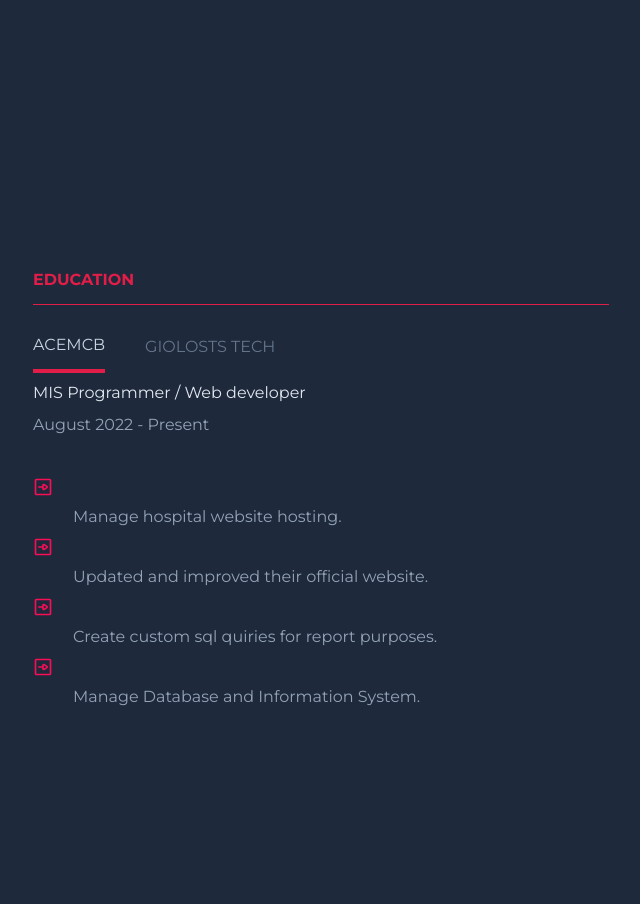
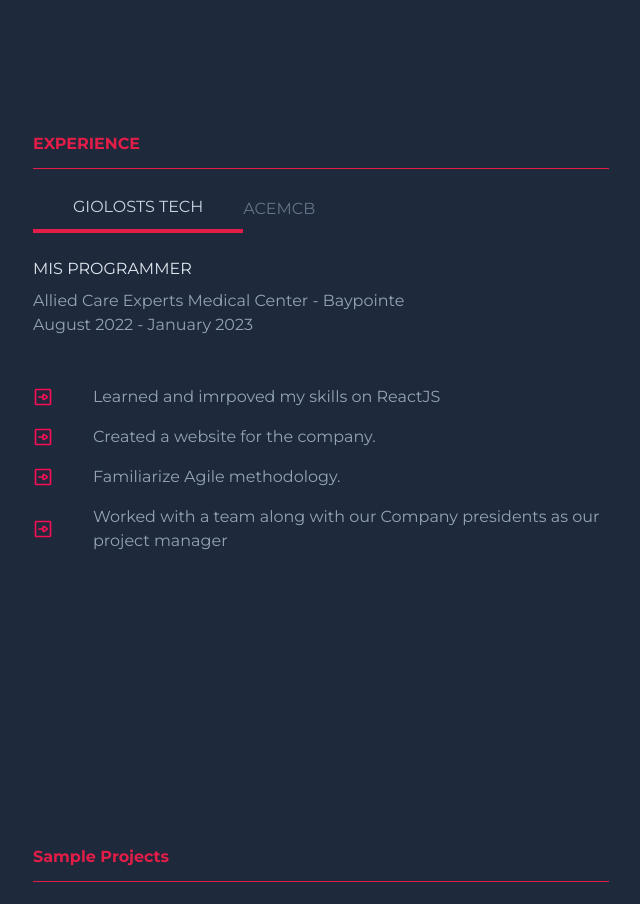
Before and after one commit to Manalabe-Patrick/patrick-manalabe-portfolio, a React (Create React App) app: page / in a window 1280 px wide. Shown: the part 3100-4004 px from the top of the page, without its empty margins (319-959 px from the left). Before the commit the page ends 3849 px from the top, so only its background shows below. Built offline with nearby package versions, Linux system fonts and the light colour scheme.

Commit message:
experience section  can now change details

```diff
--- a/src/App.css
+++ b/src/App.css
@@ -39,7 +39,7 @@ h1, ul, li, button, p{
 .fade-in {
     opacity: 0;
     transform: translateY(20%);
-    transition: opacity 0.5s ease-in-out, transform 0.5s ease-in-out;
+    transition: opacity .5s ease-in-out, transform .5s ease-in-out;
 }
 
 .fade-in.visible {
--- a/src/App.js
+++ b/src/App.js
@@ -6,14 +6,13 @@ import facebook from "./Assets/images/icon_facebook.svg";
 import link from "./Assets/images/icon_link.svg";
 import insta from "./Assets/images/icon_insta.svg";
 import github from "./Assets/images/icon_github.svg";
-import arrow from "./Assets/images/icon_arrow.svg";
 
 //components
 import Navbar from "./Components/Navbar";
-import Skills from "./Components/Skills";
 import AboutMe from "./Components/AboutMe";
 import MySkills from "./Components/MySkills";
-
+import Experience from "./Components/Experience";
+import Projects from "./Components/Projects";
 function App() {
   return (
     <div className="App">
@@ -29,42 +28,8 @@ function App() {
         />
 
         <MySkills />
-
-        <section className="pt-25 pt-1/2 p-8 md:px-24 pt-60 xl:w-3/5 xl:m-auto lg:w-full">
-          <h1 className="text-bmd py-3 text-rose-600 font-bold md:text-base">
-            EDUCATION
-          </h1>
-          <hr className="border-rose-600 py-2" />
-
-          <div className="flex">
-            <button className="text-slate-300 py-3 border-b-4 border-rose-600">
-              ACEMCB
-            </button>
-            <button className="text-slate-500 px-10 ">GIOLOSTS TECH</button>
-          </div>
-
-          <div>
-            <p className="text-slate-200 text-md  py-2 md:text-base">
-              MIS Programmer / Web developer
-            </p>
-            <p className="text-slate-400 text-xs md:text-base pb-10">
-              August 2022 - Present
-            </p>
-            <Skills icon={arrow} text="Manage hospital website hosting." />
-            <Skills
-              icon={arrow}
-              text="Updated and improved their official website."
-            />
-            <Skills
-              icon={arrow}
-              text="Create custom sql quiries for report purposes."
-            />
-            <Skills
-              icon={arrow}
-              text="Manage Database and Information System."
-            />
-          </div>
-        </section>
+        <Experience />
+        <Projects />
       </div>
     </div>
   );
--- /dev/null
+++ b/src/Components/Experience.jsx
@@ -0,0 +1,88 @@
+import React from "react";
+import { useState } from "react";
+import arrow from "../Assets/images/icon_arrow.svg";
+import Skills from "./Skills";
+
+const Experience = () => {
+  const baypointe = [
+    "Manage hospital website hosting.",
+    "Manage and add aditional feature to the hospital website.",
+    "Create custom sql quiries for report purposes.",
+    "Manage Database and Information System.",
+  ];
+
+  const giolosts = [
+    "Learned and imrpoved my skills on ReactJS",
+    "Created a website for the company.",
+    "Familiarize Agile methodology.",
+    "Worked with a team along with our Company presidents as our project manager",
+  ];
+
+  const [data, setData] = useState(giolosts);
+  const [btn, SetBtn] = useState("giolosts");
+  const [ojtName, setOjtName] = useState(
+    "Allied Care Experts Medical Center - Baypointe"
+  );
+  const [ojtDate, setoOjtDate] = useState("August 2022 - January 2023");
+  const [title, setTitle] = useState("MIS PROGRAMMER");
+
+  return (
+    <section className="pt-25 pt-1/2 p-8 md:px-24 pt-60 xl:w-3/5 xl:m-auto lg:w-full">
+      <h1 className="text-bmd py-3 text-rose-600 font-bold md:text-base">
+        EXPERIENCE
+      </h1>
+      <hr className="border-rose-600 py-2" />
+
+      <div className="flex">
+        <button
+          className={
+            btn === "giolosts"
+              ? "text-slate-300 px-10 border-b-4 border-rose-600"
+              : "text-slate-500 px-10 "
+          }
+          onClick={() => {
+            SetBtn("giolosts");
+            setTitle("WEB DEVELOPER (INTERN)");
+            setOjtName("Giolosts Technologies");
+            setoOjtDate("March 2022 - June 2022");
+            setData(giolosts);
+          }}
+        >
+          GIOLOSTS TECH
+        </button>
+        <button
+          onClick={() => {
+            SetBtn("acemcb");
+            setTitle("MIS PROGRAMMER");
+            setOjtName("Allied Care Experts Medical Center - Baypointe");
+            setoOjtDate("August 2022 - January 2023");
+            setData(baypointe);
+          }}
+          className={
+            btn === "acemcb"
+              ? "text-slate-300 py-3 mr-4 border-b-4 border-rose-600"
+              : "text-slate-500 py-3 mr-4 "
+          }
+        >
+          ACEMCB
+        </button>
+      </div>
+
+      <div>
+        <p className="text-slate-200 text-md mt-4 py-2 md:text-base">{title}</p>
+        <p className="text-slate-400 text-xs md:text-base">{ojtName}</p>
+        <p className="text-slate-400 text-xs md:text-base pb-10">{ojtDate}</p>
+
+        {data.map((skill, i) => {
+          return (
+            <div key={i}>
+              <Skills icon={arrow} text={skill} />
+            </div>
+          );
+        })}
+      </div>
+    </section>
+  );
+};
+
+export default Experience;
--- /dev/null
+++ b/src/Components/Projects.jsx
@@ -0,0 +1,16 @@
+import React from "react";
+
+const Projects = () => {
+  return (
+    <div>
+      <section className="pt-25 pt-1/2 p-8 md:px-24 pt-60 xl:w-3/5 xl:m-auto lg:w-full">
+        <h1 className="text-bmd py-3 text-rose-600 font-bold md:text-base">
+          Sample Projects
+        </h1>
+        <hr className="border-rose-600 py-2" />
+      </section>
+    </div>
+  );
+};
+
+export default Projects;
--- a/src/Components/Skills.jsx
+++ b/src/Components/Skills.jsx
@@ -4,12 +4,14 @@ import FadeInOnScroll from "../Utils/FadeInOnScroll";
 
 export const Skills = ({ icon, text }) => {
   return (
-    <div className="flex">
+    <div>
       <FadeInOnScroll>
-        <img src={icon} alt="arrow icon" className="w-5" />
-        <p className="text-slate-400 text-sm  py-2 md:text-base ml-10">
-          {text}
-        </p>
+        <div className="flex">
+          <img src={icon} alt="arrow icon" className="w-5" />
+          <p className="text-slate-400 text-sm  py-2 md:text-base ml-10">
+            {text}
+          </p>
+        </div>
       </FadeInOnScroll>
     </div>
   );
```
Also changed, not shown: src/Assets/images/giolosts_1.png (added).
